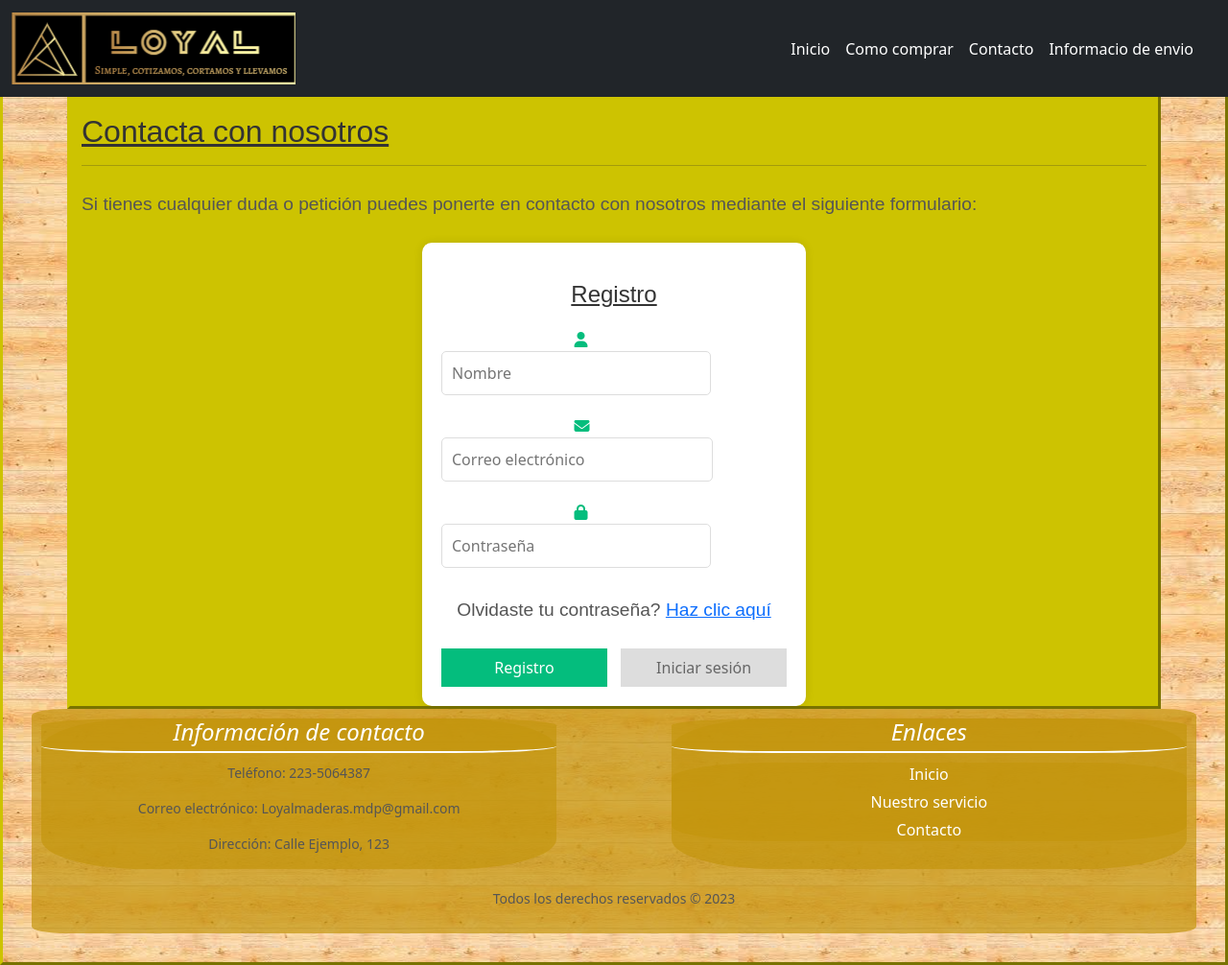
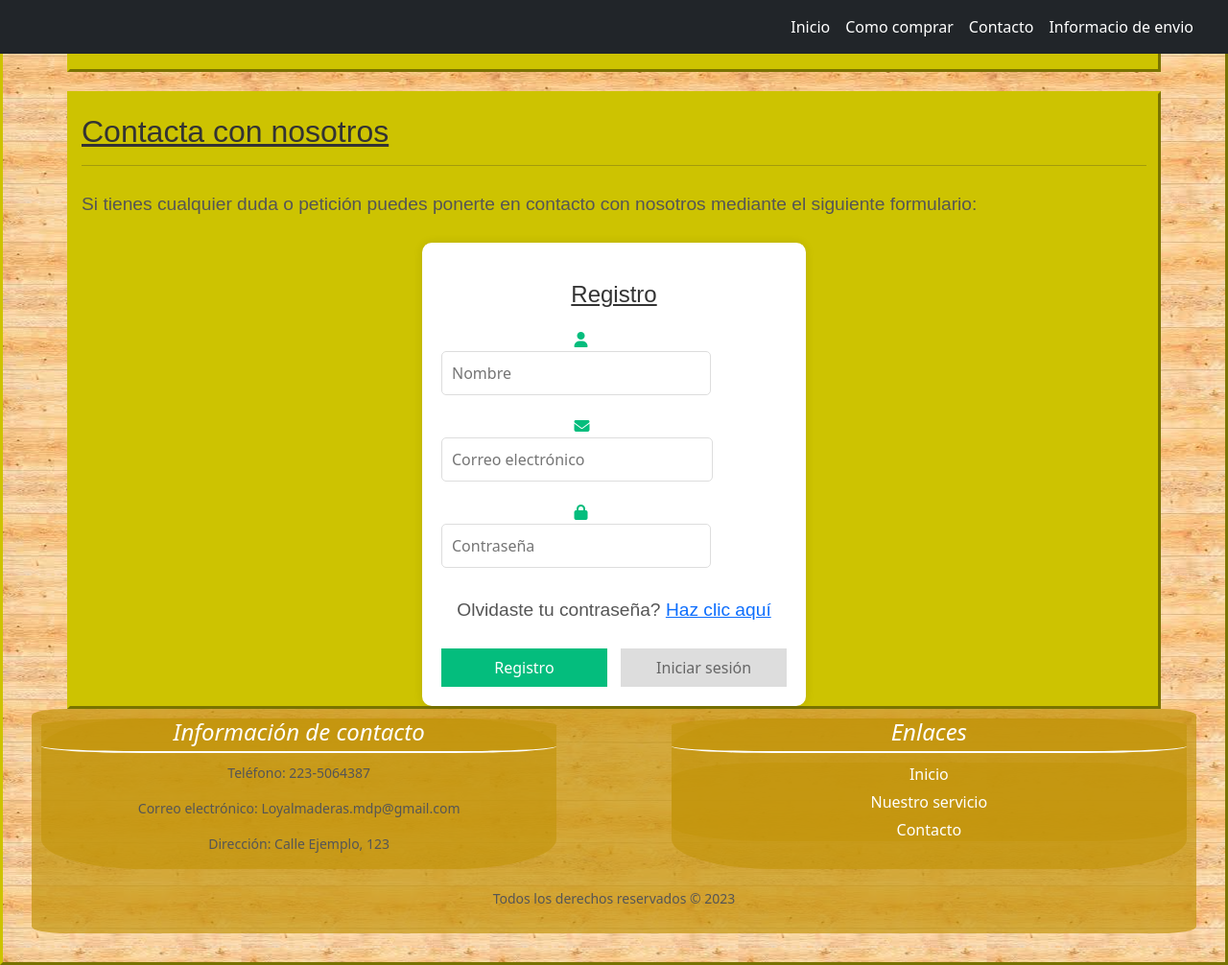
Before and after one commit to santi-cocco/Entrega-proyecto-final, a plain HTML site: page html/Contacto.html in a window 1280 px wide. Shown: the whole page at 96% size. Drawn offline with nearby package versions, Linux system fonts and the light colour scheme; some packages are replaced by stand-ins of ours; a script that the page names is missing.

Commit message:
Correcion de navbar

```diff
--- a/html/Contacto.html
+++ b/html/Contacto.html
@@ -18,9 +18,6 @@
   <header class="navbar navbar-expand-lg encabezado container">
     <nav class="navbar navbar-dark bg-dark fixed-top">
       <div class="container-fluid">
-        <a class="navbar-brand" href="index.html">
-          <img class="logo" src="../imagenes/logo1.png" alt="Logo de Loyal company">
-        </a>
         <button class="navbar-toggler" type="button" data-bs-toggle="offcanvas" data-bs-target="#offcanvasNavbar"
           aria-controls="offcanvasNavbar" aria-label="Toggle navigation">
           <span class="navbar-toggler-icon"></span>
```
Also changed, not shown: html/Como.comprar.html (+0 -3 lines), html/Informacio.envio.html (+1 -3 lines), index.html (+1 -3 lines).
